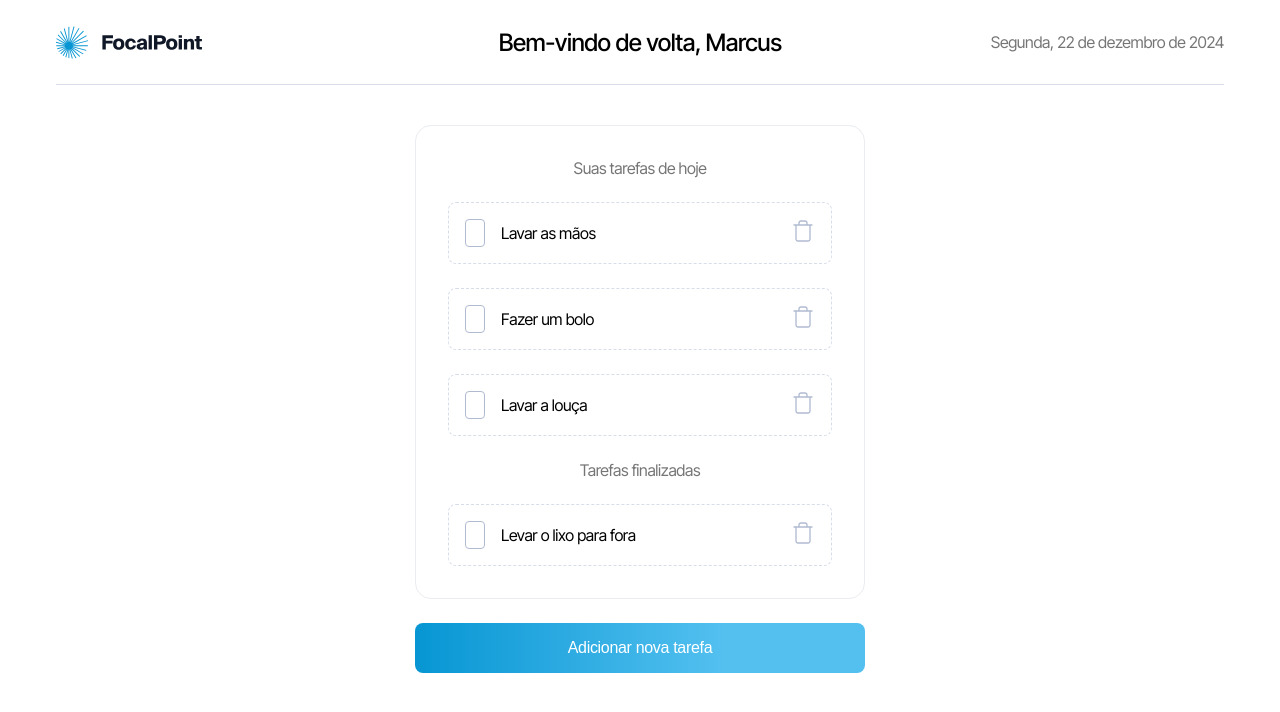
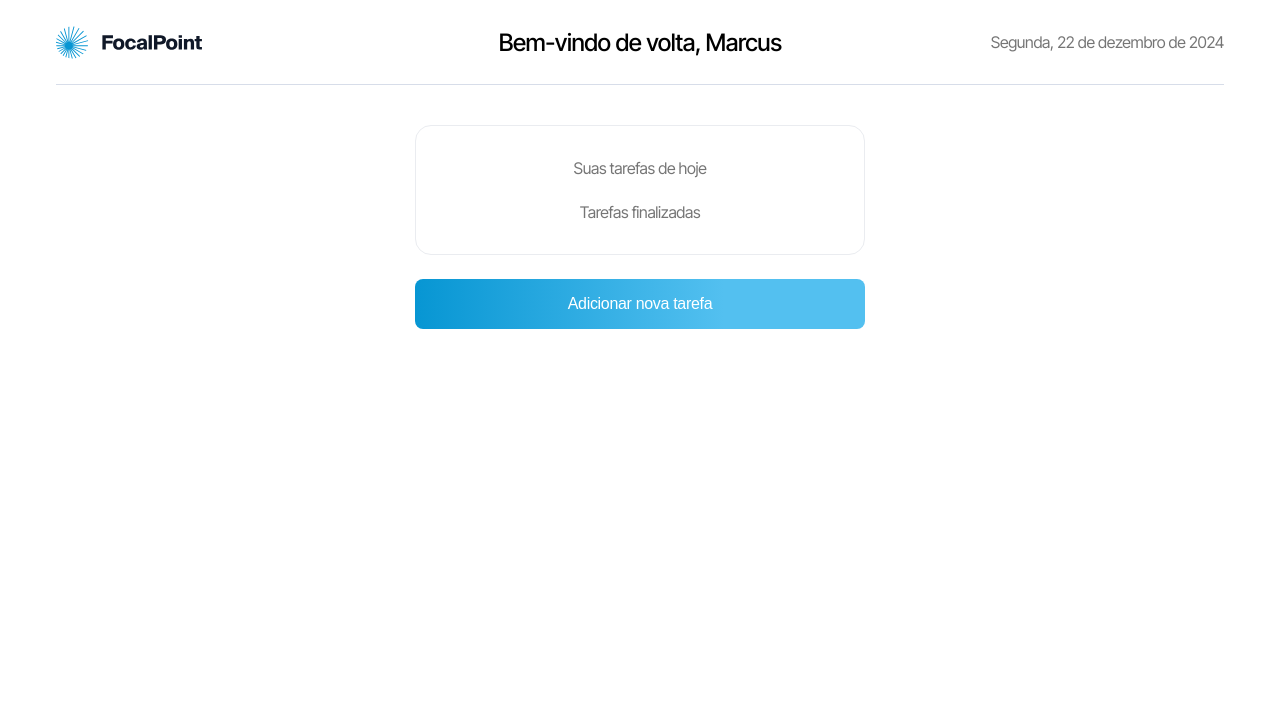
Before and after one commit to lais-cardoso/to-do-list, a Next.js app: page /Home in a window 1280 px wide. Shown: the top 712 px of the page. Built offline with nearby package versions, Linux system fonts and the light colour scheme.

Commit message:
feat: finish function add new task

```diff
--- a/src/components/Home/index.jsx
+++ b/src/components/Home/index.jsx
@@ -1,6 +1,6 @@
 "use client"
 
-import React from "react";
+import React, { useEffect, useState } from "react";
 import Image from 'next/image'
 import Link from 'next/link'
 import { useRouter } from 'next/navigation'
@@ -14,6 +14,26 @@ import TrashLogo from '@/assets/trash.svg'
 
 export default function Home() {
     const router = useRouter()
+
+    const [listData, setListData] = useState([])
+    const [loading, setLoading] = useState(false)
+
+    useEffect(() => {
+        const storage = localStorage.getItem("to-do-list")?.split(",")
+        if(storage){
+            setListData(storage)
+
+        }
+        setLoading(true)
+    }, [])
+
+    useEffect(() => {
+        if(loading){
+            localStorage.setItem("to-do-list", listData)
+
+        }
+
+    },[listData])
 
     return (
         <>
@@ -30,39 +50,65 @@ export default function Home() {
                 <article className="task">
                     <section className="content">
                         <h3 className="date">Suas tarefas de hoje</h3>
+                        {listData.map((element, i) =>{
+                            const val = element.split("@")
+                            return (
+                                <>
+                                {val[1]=="false" && (
 
                                     <section className="div-task">
-                            <input type="checkbox" className="input-task" />
-                            <p className="task-name">Lavar as mãos</p>
-                            <Link href="/DeleteTask">
+                                        <input value={val[1]} id={element} type="checkbox" className="input-task"
+
+                                        onChange={(e) => {
+                                            val[1] = document.getElementById(element).checked? "true" : "false"
+                                            console.log(val[1])
+                                            const aux = listData
+                                            aux[i] = val.toString().replace(",", "@")
+                                            console.log(aux[i])
+                                            setListData(aux)
+
+                                        }}/>
+                                        <p className="task-name">{val[0]}</p>
+                                        <Link href={`/DeleteTask?pos=${i}`}>
                                             <Image src={TrashLogo} alt="trash-logo" width={24} height={24} />
                                         </Link>
                                     </section>
-                        <section className="div-task">
-                            <input type="checkbox" className="input-task" />
-                            <p className="task-name">Fazer um bolo</p>
-                            <Link href="/DeleteTask">
-                                <Image src={TrashLogo} alt="trash-logo" width={24} height={24} />
-                            </Link>
-                        </section>
-                        <section className="div-task">
-                            <input type="checkbox" className="input-task" />
-                            <p className="task-name">Lavar a louça</p>
-                            <Link href="/DeleteTask">
-                                <Image src={TrashLogo} alt="trash-logo" width={24} height={24} />
-                            </Link>
-                        </section>
+                                )}
+                                </>
+                            )
+                        })}
+
 
 
                         <h3 className="date">Tarefas finalizadas</h3>
 
+                        {listData.map((element,i) =>{
+                             const val = element.split("@")
+                            return (
+                                <>
+                                {val[1]=="true" && (
+
                                     <section className="div-task">
-                            <input type="checkbox" className="input-task" />
-                            <p className="task-name">Levar o lixo para fora</p>
-                            <Link href="/DeleteTask">
+                                        <input value={val[1]} id={element} type="checkbox" className="input-task"
+
+                                        onChange={(e) => {
+                                            val[1] = document.getElementById(element).checked? "true" : "false"
+
+                                            const aux = listData
+                                            aux[i] = val.toString().replace(",", "@")
+
+                                            setListData(aux)
+
+                                        }}/>
+                                        <p className="task-name">{val[0]}</p>
+                                        <Link href={`/DeleteTask?pos=${i}`}>
                                             <Image src={TrashLogo} alt="trash-logo" width={24} height={24} />
                                         </Link>
                                     </section>
+                                )}
+                                </>
+                            )
+                        })}
 
                     </section>
                 </article>
--- a/src/styles/home.css
+++ b/src/styles/home.css
@@ -30,10 +30,6 @@ header {
     font-weight: 500;
     line-height: normal;
     letter-spacing: -0.48px;
-    /* padding: 0 83px 0 83px;
-    @media screen and (max-width: 426px) {
-        padding: 0;
-    } */
 }
 
 .date {
@@ -82,8 +78,6 @@ main {
     background: #FFF;
     margin-top: 40px;
     border: 1px solid #EAECF0;
-
-    /* box-shadow: 0px 0px 0px 4px #F4EBFF, 0px 1px 2px 0px rgba(16, 24, 40, 0.05); */
     @media screen and (max-width: 426px) {
         margin: 0;
         width: 100%;
```
Also changed, not shown: src/components/ModalDeleteTask/index.jsx (+12 -2 lines), src/components/ModalNewTask/index.jsx (+21 -2 lines). Lines whose indentation alone changed are shown as unchanged.
